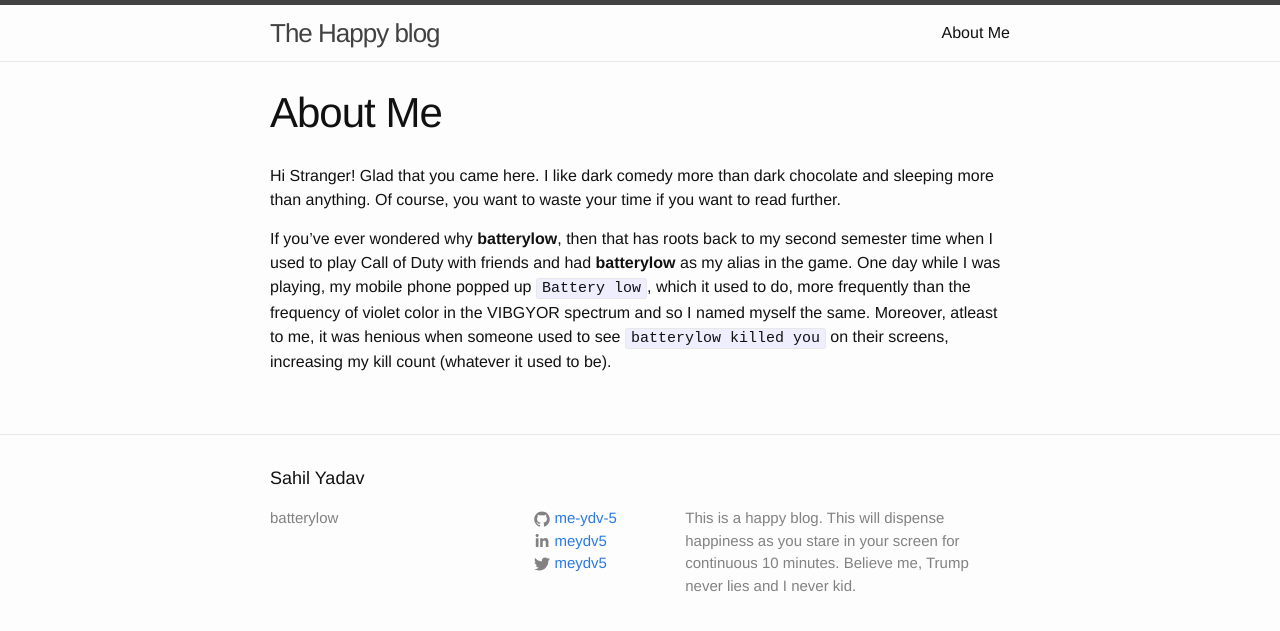
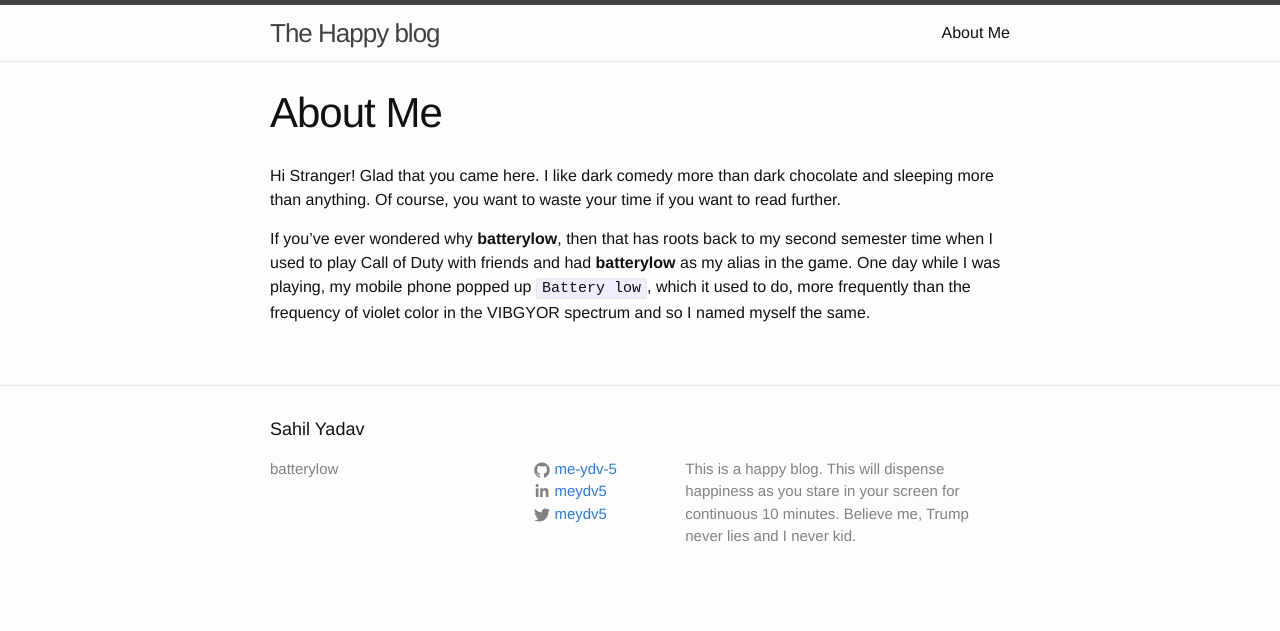
Before and after one commit to me-ydv-5/me-ydv-5.github.io, a Jekyll site: the page built from about.md, in a window 1280 px wide. Shown: the top 631 px of the page. Built offline with Jekyll 4.4.1, drawn with Linux system fonts in a browser that asks for light colours.

Commit message:
changed about

```diff
--- a/about.md
+++ b/about.md
@@ -9,4 +9,4 @@ sleeping more than anything. Of course, you want to waste your time if you want
 
 If you've ever wondered why **batterylow**, then that has roots back to my second semester time
 when I used to play Call of Duty with friends and had **batterylow** as my alias in the game.
-One day while I was playing, my mobile phone popped up `Battery low`, which it used to do, more frequently than the frequency of violet color in the VIBGYOR spectrum and so I named myself the same. Moreover, atleast to me, it was henious when someone used to see `batterylow killed you` on their screens, increasing my kill count (whatever it used to be).
+One day while I was playing, my mobile phone popped up `Battery low`, which it used to do, more frequently than the frequency of violet color in the VIBGYOR spectrum and so I named myself the same.
```
